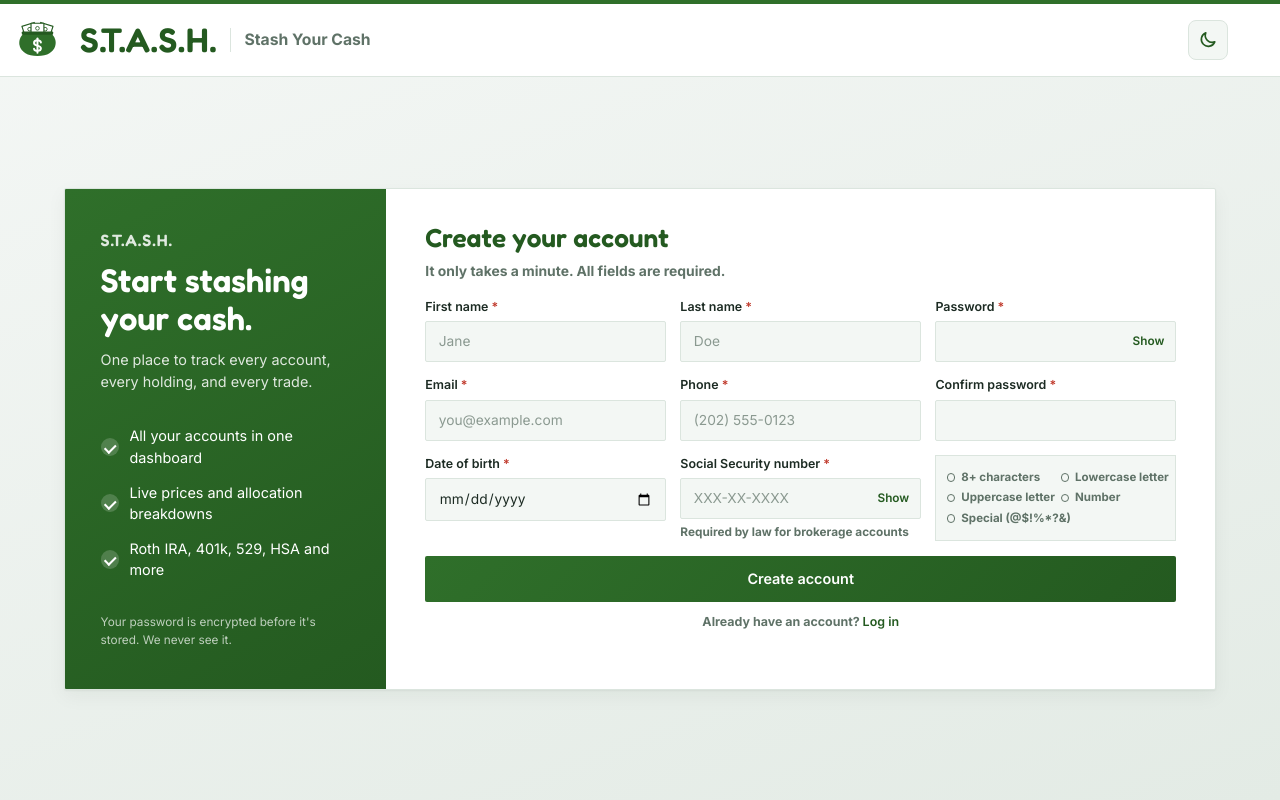
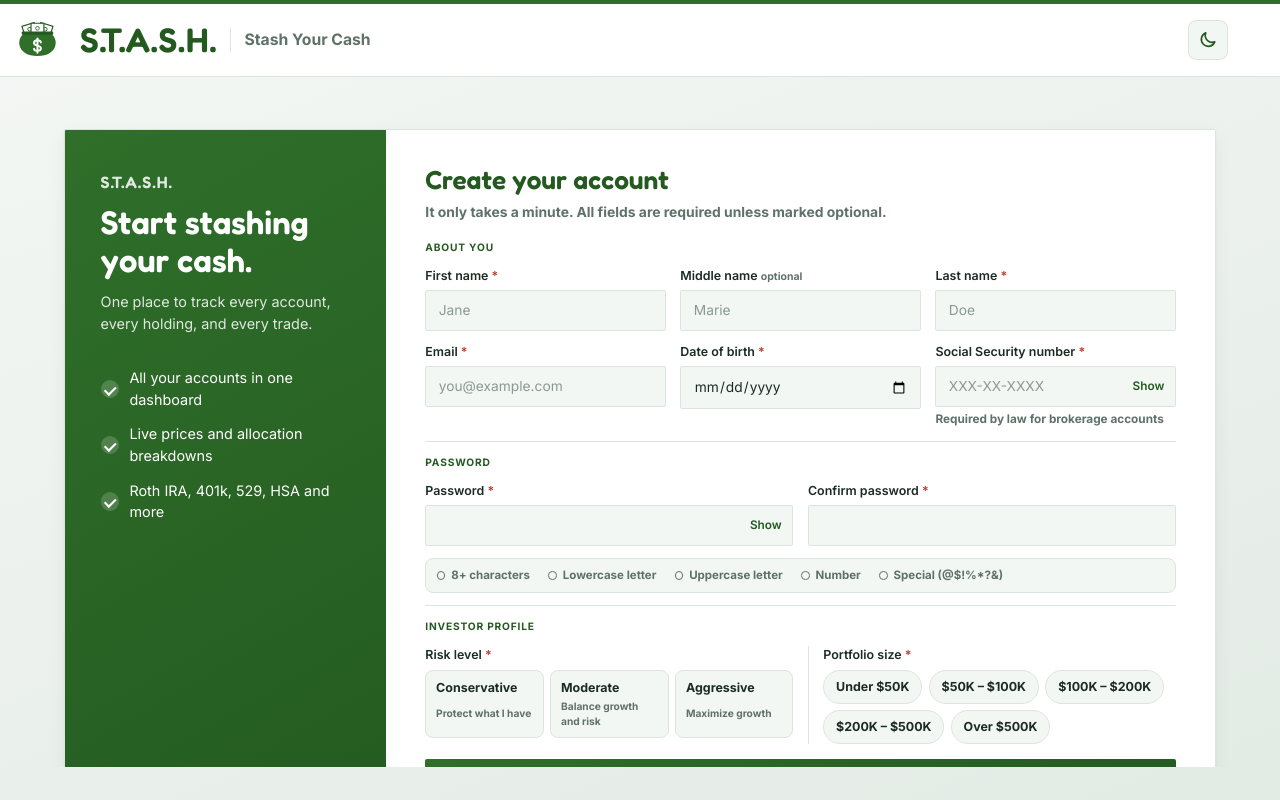
Before and after one commit to ahmedleap/agents-frontend, an Angular app: page /signup in a window 1280 px wide. Built offline with nearby package versions, Linux system fonts and the light colour scheme.

Commit message:
keeping current progress

```diff
--- a/src/app/components/settings/settings.component.ts
+++ b/src/app/components/settings/settings.component.ts
@@ -10,26 +10,13 @@ import {
   RiskTolerance,
   UpdateClientRequest
 } from '../../core/services/client-api.service';
+import { RISK_OPTIONS, SIZE_OPTIONS } from '../../core/client-profile-options';
 import { Theme, ThemeService } from '../../core/services/theme.service';
 
 type LoadState =
   | { status: 'loading' }
   | { status: 'error'; message: string }
   | { status: 'ready'; client: ClientDto };
-
-const RISK_OPTIONS: { value: RiskTolerance; label: string; blurb: string }[] = [
-  { value: 'CONSERVATIVE', label: 'Conservative', blurb: 'Protect what I have' },
-  { value: 'MODERATE', label: 'Moderate', blurb: 'Balance growth and risk' },
-  { value: 'AGGRESSIVE', label: 'Aggressive', blurb: 'Maximize growth' }
-];
-
-const SIZE_OPTIONS: { value: PortfolioSizeRange; label: string }[] = [
-  { value: 'UNDER_50K', label: 'Under $50K' },
-  { value: 'BETWEEN_50K_100K', label: '$50K – $100K' },
-  { value: 'BETWEEN_100K_200K', label: '$100K – $200K' },
-  { value: 'BETWEEN_200K_500K', label: '$200K – $500K' },
-  { value: 'OVER_500K', label: 'Over $500K' }
-];
 
 type EditableField = 'firstName' | 'middleName' | 'lastName' | 'riskTolerance' | 'portfolioSizeRange';
 
--- a/src/app/components/signup/signup.component.html
+++ b/src/app/components/signup/signup.component.html
@@ -31,7 +31,7 @@
       } @else {
         <header class="panel-head">
           <h2>Create your account</h2>
-          <p class="muted">It only takes a minute. All fields are required.</p>
+          <p class="muted">It only takes a minute. All fields are required unless marked optional.</p>
         </header>
 
         <form [formGroup]="form" (ngSubmit)="submit()" novalidate>
@@ -39,12 +39,20 @@
             @if (serverError()) {
               <p class="alert" role="alert">{{ serverError() }}</p>
             }
-            <!-- Left two columns: personal details. Right column: password, confirm, rules -->
+            <!-- Three sections: about you, password, investor profile -->
             <div class="fields">
+              <h3 class="section-title a-h-about">About you</h3>
+
               <label class="field a-first" [class.has-error]="invalid('firstName')">
                 <span>First name <span class="req">*</span></span>
                 <input formControlName="firstName" autocomplete="given-name" placeholder="Jane">
                 @if (invalid('firstName')) { <small class="err">First name is required</small> }
+              </label>
+
+              <label class="field a-middle" [class.has-error]="invalid('middleName')">
+                <span>Middle name <small class="optional">optional</small></span>
+                <input formControlName="middleName" autocomplete="additional-name" placeholder="Marie">
+                @if (invalid('middleName')) { <small class="err">Keep it under 50 characters</small> }
               </label>
 
               <label class="field a-last" [class.has-error]="invalid('lastName')">
@@ -60,25 +68,6 @@
                   <small class="err">That email is already registered</small>
                 } @else if (invalid('email')) {
                   <small class="err">Enter a valid email address</small>
-                }
-              </label>
-
-              <label class="field a-phone" [class.has-error]="invalid('phoneNumber')">
-                <span>Phone <span class="req">*</span></span>
-                <input
-                  type="tel"
-                  formControlName="phoneNumber"
-                  (input)="onPhoneInput($event)"
-                  inputmode="numeric"
-                  maxlength="14"
-                  autocomplete="tel-national"
-                  placeholder="(202) 555-0123">
-                @if (form.controls.phoneNumber.hasError('phoneInvalid')) {
-                  <small class="err">That isn't a valid US phone number</small>
-                } @else if (form.controls.phoneNumber.hasError('taken')) {
-                  <small class="err">That phone number is already registered</small>
-                } @else if (invalid('phoneNumber')) {
-                  <small class="err">Enter a 10-digit phone number</small>
                 }
               </label>
 
@@ -117,6 +106,8 @@
                 }
               </label>
 
+              <h3 class="section-title divided a-h-password">Password</h3>
+
               <label class="field a-pw" [class.has-error]="invalid('password')">
                 <span>Password <span class="req">*</span></span>
                 <span class="input-wrap">
@@ -145,6 +136,37 @@
               </ul>
             </div>
 
+            <!-- Investor profile: stored on the client; editable later in Settings -->
+            <h3 class="section-title divided">Investor profile</h3>
+            <div class="profile">
+              <div class="choice" role="radiogroup" aria-labelledby="risk-label" [class.has-error]="invalid('riskTolerance')">
+                <span class="choice-label" id="risk-label">Risk level <span class="req">*</span></span>
+                <div class="options three">
+                  @for (o of riskOptions; track o.value) {
+                    <label class="option" [class.selected]="form.controls.riskTolerance.value === o.value">
+                      <input type="radio" formControlName="riskTolerance" [value]="o.value">
+                      <strong>{{ o.label }}</strong>
+                      <small>{{ o.blurb }}</small>
+                    </label>
+                  }
+                </div>
+                @if (invalid('riskTolerance')) { <small class="err">Choose a risk level</small> }
+              </div>
+
+              <div class="choice" role="radiogroup" aria-labelledby="size-label" [class.has-error]="invalid('portfolioSizeRange')">
+                <span class="choice-label" id="size-label">Portfolio size <span class="req">*</span></span>
+                <div class="options">
+                  @for (o of sizeOptions; track o.value) {
+                    <label class="option chip" [class.selected]="form.controls.portfolioSizeRange.value === o.value">
+                      <input type="radio" formControlName="portfolioSizeRange" [value]="o.value">
+                      <strong>{{ o.label }}</strong>
+                    </label>
+                  }
+                </div>
+                @if (invalid('portfolioSizeRange')) { <small class="err">Choose a portfolio size</small> }
+              </div>
+            </div>
+
             <button type="submit" class="btn primary block" [disabled]="isSubmitting()">
               {{ isSubmitting() ? 'Creating account…' : 'Create account' }}
             </button>
--- a/src/app/components/signup/signup.component.scss
+++ b/src/app/components/signup/signup.component.scss
@@ -124,19 +124,38 @@ fieldset {
 
 .fields {
   display: grid;
-  grid-template-columns: repeat(3, minmax(0, 1fr));
+  // Six tracks: details take two each (three per row), the two password boxes take three each
+  grid-template-columns: repeat(6, minmax(0, 1fr));
   grid-template-areas:
-    "first last  pw"
-    "email phone confirm"
-    "dob   ssn   rules";
-  gap: 1.1rem;
+    "h-about    h-about    h-about    h-about    h-about    h-about"
+    "first      first      middle     middle     last       last"
+    "email      email      dob        dob        ssn        ssn"
+    "h-password h-password h-password h-password h-password h-password"
+    "pw         pw         pw         confirm    confirm    confirm"
+    "rules      rules      rules      rules      rules      rules";
+  gap: 0.9rem 1.1rem;
   align-items: start;
 }
 
+// Small heading at the start of each section; later ones get a divider above
+.section-title {
+  margin: 0;
+  font-size: 0.78rem;
+  font-weight: 800;
+  letter-spacing: 0.08em;
+  text-transform: uppercase;
+  color: var(--pf-accent);
+
+  &.divided { padding-top: 1rem; border-top: 1px solid var(--pf-border); }
+}
+
+.a-h-about { grid-area: h-about; }
+.a-h-password { grid-area: h-password; }
+
 .a-first { grid-area: first; }
+.a-middle { grid-area: middle; }
 .a-last { grid-area: last; }
 .a-email { grid-area: email; }
-.a-phone { grid-area: phone; }
 .a-dob { grid-area: dob; }
 .a-ssn { grid-area: ssn; }
 .a-pw { grid-area: pw; }
@@ -176,6 +195,7 @@ fieldset {
 }
 
 .req { color: var(--pf-loss); }
+.optional { color: var(--pf-muted); font-size: 0.8rem; font-weight: 700; }
 .err { color: var(--pf-loss); font-weight: 500; font-size: 0.85rem; }
 .hint { color: var(--pf-muted); font-weight: 700; font-size: 0.9rem; }
 
@@ -204,15 +224,14 @@ fieldset {
   &:hover { background: var(--pf-active); }
 }
 
+// Password checklist on one line under the two password boxes
 .rules {
-  display: grid;
-  grid-template-columns: repeat(2, minmax(0, 1fr));
-  gap: 0.25rem 0.75rem;
-  align-content: center;
-  align-self: stretch;
-  white-space: nowrap;
+  display: flex;
+  flex-wrap: wrap;
+  gap: 0.35rem 1.4rem;
   margin: 0;
   padding: 0.6rem 0.8rem;
+  border-radius: 8px;
   list-style: none;
   background: var(--pf-inset);
   border: 1px solid var(--pf-border);
@@ -334,18 +353,73 @@ fieldset {
   }
 }
 
+/* ---------- Investor profile ---------- */
+
+.profile {
+  display: grid;
+  grid-template-columns: minmax(0, 1fr) minmax(0, 1fr);
+  gap: 1.1rem;
+}
+
+.choice {
+  display: grid;
+  gap: 0.4rem;
+  align-content: start;
+}
+
+.choice-label { font-size: 0.95rem; font-weight: 600; }
+
+// Thin divider between Risk level and Portfolio size
+.choice + .choice { padding-left: 1.1rem; border-left: 1px solid var(--pf-border); }
+
+.options {
+  display: flex;
+  flex-wrap: wrap;
+  gap: 0.5rem;
+
+  &.three { display: grid; grid-template-columns: repeat(3, minmax(0, 1fr)); }
+}
+
+.option {
+  display: grid;
+  gap: 0.1rem;
+  padding: 0.6rem 0.75rem;
+  border: 1.5px solid var(--pf-border);
+  border-radius: 8px;
+  background: var(--pf-inset);
+  cursor: pointer;
+  transition: border-color 0.15s, box-shadow 0.15s;
+
+  input { position: absolute; opacity: 0; pointer-events: none; }
+  strong { font-size: 0.95rem; }
+  small { color: var(--pf-muted); font-size: 0.78rem; font-weight: 700; }
+  &.chip { padding: 0.5rem 0.9rem; border-radius: 999px; }
+  &:hover { border-color: var(--pf-green); }
+  &:focus-within { outline: 2px solid var(--pf-green); outline-offset: 2px; }
+  &.selected { border-color: var(--pf-green); background: var(--pf-buy-bg); box-shadow: 0 0 0 3px var(--pf-buy-bg); }
+}
+
+.choice.has-error .option:not(.selected) { border-color: var(--pf-loss); }
+
 /* ---------- Responsive ---------- */
 
 @media (max-width: 1180px) {
   .fields {
     grid-template-columns: 1fr 1fr;
     grid-template-areas:
-      "first last"
-      "email phone"
-      "dob   ssn"
-      "pw    confirm"
-      "rules rules";
+      "h-about    h-about"
+      "first      middle"
+      "last       dob"
+      "email      ssn"
+      "h-password h-password"
+      "pw         confirm"
+      "rules      rules";
   }
+
+  // Too narrow for the risk cards and size pills side by side
+  .profile { grid-template-columns: 1fr; }
+  // Stacked: the divider goes between them horizontally instead
+  .choice + .choice { padding: 1rem 0 0; border-left: 0; border-top: 1px solid var(--pf-border); }
 }
 
 @media (max-width: 860px) {
@@ -357,6 +431,6 @@ fieldset {
 @media (max-width: 520px) {
   .fields {
     grid-template-columns: 1fr;
-    grid-template-areas: "first" "last" "email" "phone" "dob" "ssn" "pw" "confirm" "rules";
+    grid-template-areas: "h-about" "first" "middle" "last" "email" "dob" "ssn" "h-password" "pw" "confirm" "rules";
   }
 }
--- a/src/app/components/signup/signup.component.ts
+++ b/src/app/components/signup/signup.component.ts
@@ -10,22 +10,9 @@ import {
 } from '@angular/forms';
 import { RouterLink } from '@angular/router';
 import { HttpErrorResponse } from '@angular/common/http';
-import { AuthService, SignupRequest as AuthSignupRequest, SignupResponse } from '../../core/services/auth.service';
-
-// Matches agents-middleware SignupDto (POST /api/v1/auth/signup). Not wired up yet:
-// the middleware is still being tested, so submit only validates and previews the payload.
-export interface SignupRequest {
-  email: string;
-  password: string;
-  firstName: string;
-  lastName: string;
-  /** YYYY-MM-DD */
-  dateOfBirth: string;
-  /** US number, 10 digits, no +1 or punctuation, e.g. 2025550123 */
-  phoneNumber: string;
-  /** 9 digits, no dashes. Not in the middleware's SignupDto yet - it needs adding there. */
-  ssn: string;
-}
+import { AuthService, SignupRequest, SignupResponse } from '../../core/services/auth.service';
+import { PortfolioSizeRange, RiskTolerance } from '../../core/services/client-api.service';
+import { RISK_OPTIONS, SIZE_OPTIONS } from '../../core/client-profile-options';
 
 // Same rules as agents-middleware validatePassword()
 const PASSWORD_RULES = [
@@ -39,23 +26,6 @@ const PASSWORD_RULES = [
 const MIN_AGE = 18;
 
 const ssnDigits = (v: string) => (v ?? '').replace(/\D/g, '');
-const phoneDigits = (v: string) => (v ?? '').replace(/\D/g, '');
-
-/** (202) 555-0123 as the user types */
-const formatPhone = (v: string) => {
-  const d = phoneDigits(v).slice(0, 10);
-  if (d.length <= 3) return d;
-  if (d.length <= 6) return `(${d.slice(0, 3)}) ${d.slice(3)}`;
-  return `(${d.slice(0, 3)}) ${d.slice(3, 6)}-${d.slice(6)}`;
-};
-
-// US numbers: 10 digits; area code and exchange can't start with 0 or 1
-const validPhone: ValidatorFn = (c: AbstractControl): ValidationErrors | null => {
-  const d = phoneDigits(c.value);
-  if (!d) return null;
-  if (d.length !== 10) return { phoneLength: true };
-  return /^[2-9]\d{2}[2-9]\d{6}$/.test(d) ? null : { phoneInvalid: true };
-};
 
 /** XXX-XX-XXXX as the user types */
 const formatSsn = (v: string) => {
@@ -105,17 +75,22 @@ export class SignupComponent {
 
   protected readonly minAge = MIN_AGE;
   protected readonly today = new Date().toISOString().slice(0, 10);
+  protected readonly riskOptions = RISK_OPTIONS;
+  protected readonly sizeOptions = SIZE_OPTIONS;
 
   protected readonly form = this.fb.group(
     {
       firstName: ['', [Validators.required, Validators.maxLength(50)]],
+      middleName: ['', [Validators.maxLength(50)]],
       lastName: ['', [Validators.required, Validators.maxLength(50)]],
       email: ['', [Validators.required, Validators.email]],
       password: ['', [Validators.required, passwordStrength]],
       confirmPassword: ['', Validators.required],
       dateOfBirth: ['', [Validators.required, adultBirthDate]],
-      phoneNumber: ['', [Validators.required, validPhone]],
-      ssn: ['', [Validators.required, validSsn]]
+      ssn: ['', [Validators.required, validSsn]],
+      // Investor profile; the middleware stores these on the new client
+      riskTolerance: [null as RiskTolerance | null, Validators.required],
+      portfolioSizeRange: [null as PortfolioSizeRange | null, Validators.required]
     },
     { validators: passwordsMatch }
   );
@@ -149,28 +124,29 @@ export class SignupComponent {
     }
 
     const v = this.form.getRawValue();
+    const middleName = v.middleName.trim();
+    // Matches agents-middleware SignupDto (POST /api/v1/auth/signup)
     const body: SignupRequest = {
       email: v.email.trim(),
       password: v.password,
       firstName: v.firstName.trim(),
+      // Optional: only sent when filled in
+      ...(middleName ? { middleName } : {}),
       lastName: v.lastName.trim(),
       dateOfBirth: v.dateOfBirth,
-      phoneNumber: phoneDigits(v.phoneNumber),
-      ssn: ssnDigits(v.ssn)
+      ssn: ssnDigits(v.ssn),
+      riskTolerance: v.riskTolerance!,
+      portfolioSizeRange: v.portfolioSizeRange!
     };
 
     this.serverError.set(null);
     this.isSubmitting.set(true);
-    this.auth.signup(body as AuthSignupRequest).subscribe({
+    this.auth.signup(body).subscribe({
       next: response => this.created.set(response),
       error: (error: unknown) => {
         if (error instanceof HttpErrorResponse && error.status === 409) {
-          const message = String(error.error?.message ?? '').toLowerCase();
-          if (message.includes('phone')) {
-            this.form.controls.phoneNumber.setErrors({ ...this.form.controls.phoneNumber.errors, taken: true });
-          } else {
-            this.form.controls.email.setErrors({ ...this.form.controls.email.errors, taken: true });
-          }
+          // The only unique field left on sign-up is the email
+          this.form.controls.email.setErrors({ ...this.form.controls.email.errors, taken: true });
         } else if (error instanceof HttpErrorResponse && error.status === 0) {
           this.serverError.set('Unable to connect to the registration service. Check that the middleware is running at the configured address.');
         } else if (error instanceof HttpErrorResponse && error.status === 400) {
@@ -189,12 +165,6 @@ export class SignupComponent {
     this.form.reset();
   }
 
-  protected onPhoneInput(event: Event): void {
-    const input = event.target as HTMLInputElement;
-    const formatted = formatPhone(input.value);
-    if (formatted !== input.value) this.form.controls.phoneNumber.setValue(formatted);
-  }
-
   protected onSsnInput(event: Event): void {
     const input = event.target as HTMLInputElement;
     const formatted = formatSsn(input.value);
--- /dev/null
+++ b/src/app/core/client-profile-options.ts
@@ -0,0 +1,18 @@
+import { PortfolioSizeRange, RiskTolerance } from './services/client-api.service';
+
+// Choices for a client's investor profile, shared by sign-up and settings.
+// Values match the clients.risk_tolerance / clients.portfolio_size_range Postgres enums.
+
+export const RISK_OPTIONS: readonly { value: RiskTolerance; label: string; blurb: string }[] = [
+  { value: 'CONSERVATIVE', label: 'Conservative', blurb: 'Protect what I have' },
+  { value: 'MODERATE', label: 'Moderate', blurb: 'Balance growth and risk' },
+  { value: 'AGGRESSIVE', label: 'Aggressive', blurb: 'Maximize growth' }
+];
+
+export const SIZE_OPTIONS: readonly { value: PortfolioSizeRange; label: string }[] = [
+  { value: 'UNDER_50K', label: 'Under $50K' },
+  { value: 'BETWEEN_50K_100K', label: '$50K – $100K' },
+  { value: 'BETWEEN_100K_200K', label: '$100K – $200K' },
+  { value: 'BETWEEN_200K_500K', label: '$200K – $500K' },
+  { value: 'OVER_500K', label: 'Over $500K' }
+];
--- a/src/app/core/services/auth.service.ts
+++ b/src/app/core/services/auth.service.ts
@@ -2,6 +2,7 @@ import { Injectable, signal, inject, computed } from '@angular/core';
 import { HttpClient } from '@angular/common/http';
 import { Observable, catchError, finalize, map, of, shareReplay, tap, throwError } from 'rxjs';
 import { environment } from '../../../environments/environment';
+import { PortfolioSizeRange, RiskTolerance } from './client-api.service';
 
 export type UserRole = 'CLIENT' | 'ADMIN' | 'ANALYST';
 
@@ -30,10 +31,13 @@ export interface SignupRequest {
   email: string;
   password: string;
   firstName: string;
+  /** Optional; leave out when blank */
+  middleName?: string;
   lastName: string;
   dateOfBirth: string;
   ssn: string;
-  phoneNumber?: string;
+  riskTolerance: RiskTolerance;
+  portfolioSizeRange: PortfolioSizeRange;
   country?: string;
 }
 
```
Also changed, not shown: 1 other file (tests, documents, lock files or other folders).
